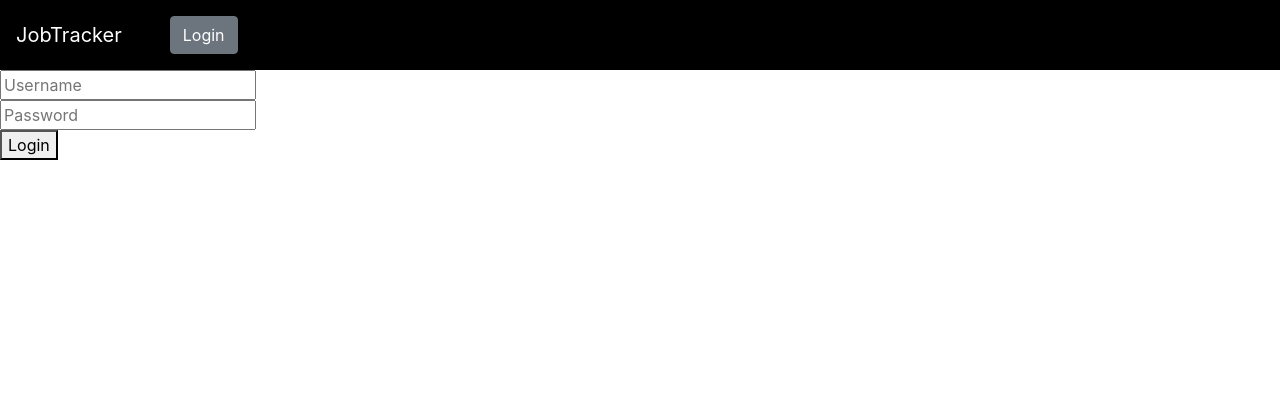
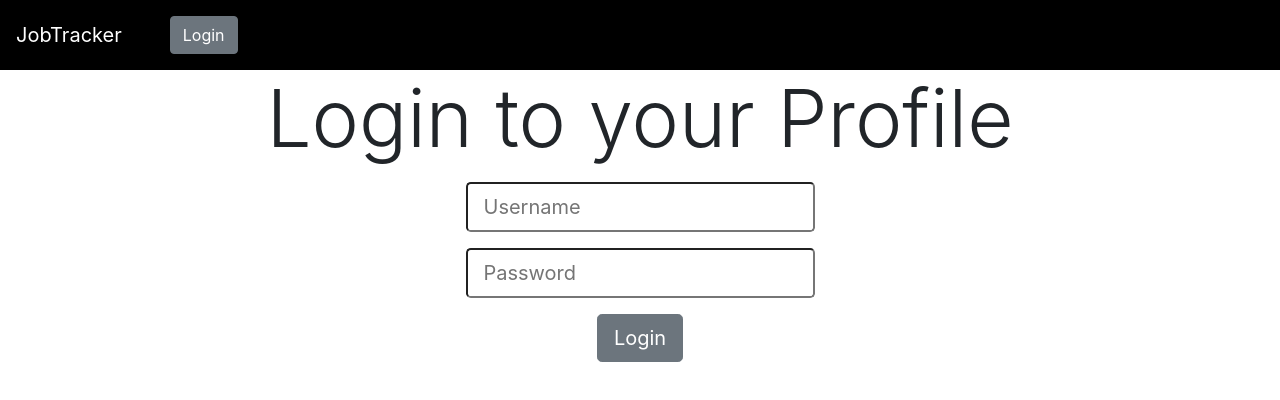
Before and after one commit to geon12/job-tracker-frontend, a React (Create React App) app: page /login in a window 1280 px wide. Shown: the top 400 px of the page. Built offline with nearby package versions, Linux system fonts and the light colour scheme; no server answers.

Commit message:
Style login page

```diff
--- a/src/components/Login.js
+++ b/src/components/Login.js
@@ -3,6 +3,7 @@ import LoginForm from "./LoginForm"
 function Login({setUser,getJobApps}) {
     return (
         <div>
+            <h1 className="display-1 text-center">Login to your Profile</h1>
             <LoginForm setUser={setUser} getJobApps={getJobApps}/>
         </div>
     )
--- a/src/components/LoginForm.js
+++ b/src/components/LoginForm.js
@@ -36,12 +36,12 @@ function LoginForm({setUser,getJobApps}) {
         setPassword(e.target.value)
     }
     return (
-        <form onSubmit={handleSubmit}>
-            <input type="text" name="username" value={username} placeholder="Username" onChange={handleUsernameChange}/>
+        <form onSubmit={handleSubmit} className="text-center form-group">
+            <input type="text" className="form-control-lg my-2" name="username" value={username} placeholder="Username" onChange={handleUsernameChange}/>
             <br/>
-            <input type="password" name="password" value={password} placeholder="Password" onChange={handlePasswordChange}/>
+            <input type="password" className="form-control-lg my-2 mb-3" name="password" value={password} placeholder="Password" onChange={handlePasswordChange}/>
             <br />
-            <button type="submit">Login</button>
+            <button type="submit" className="btn btn-secondary btn-lg">Login</button>
         </form>
     )
 }
```
